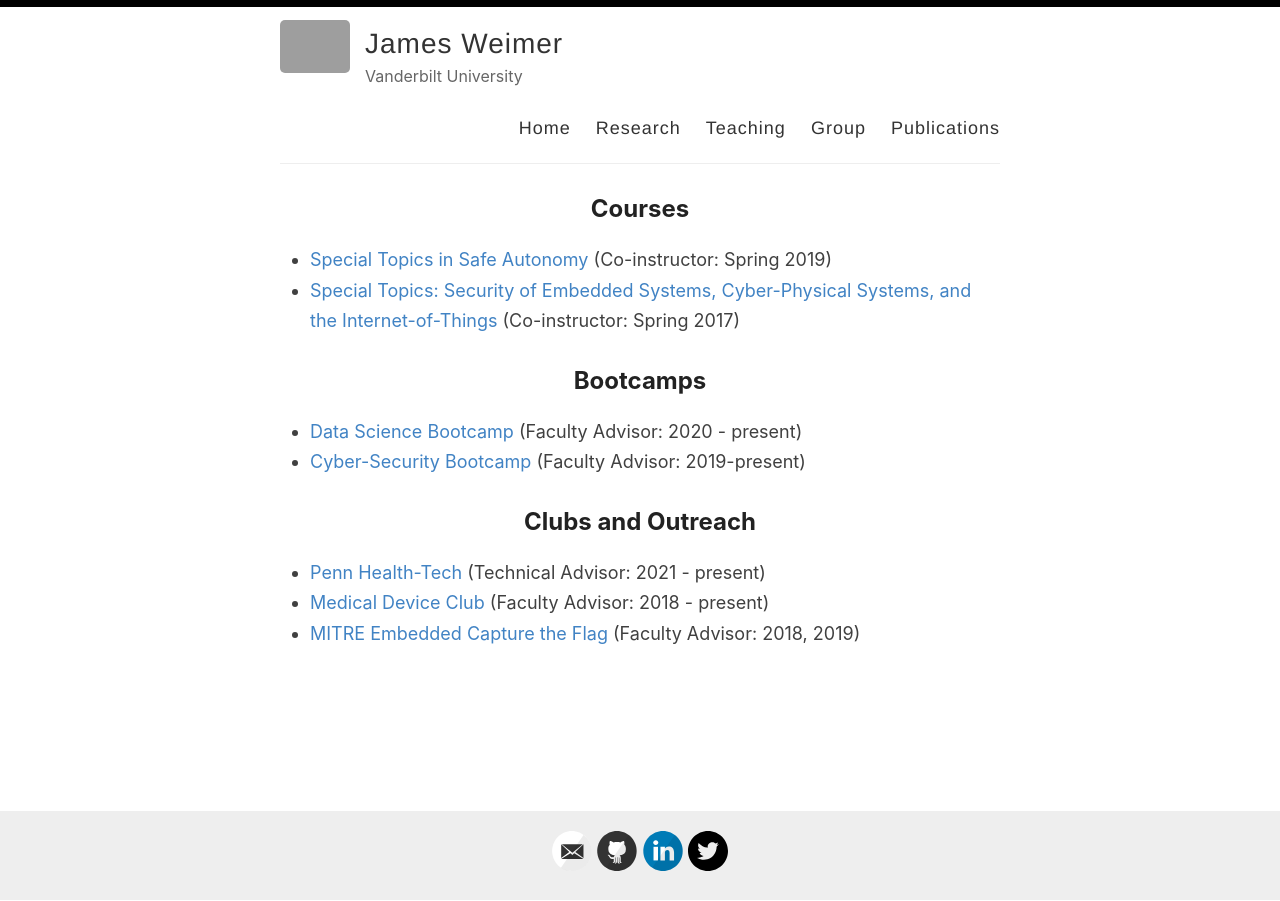
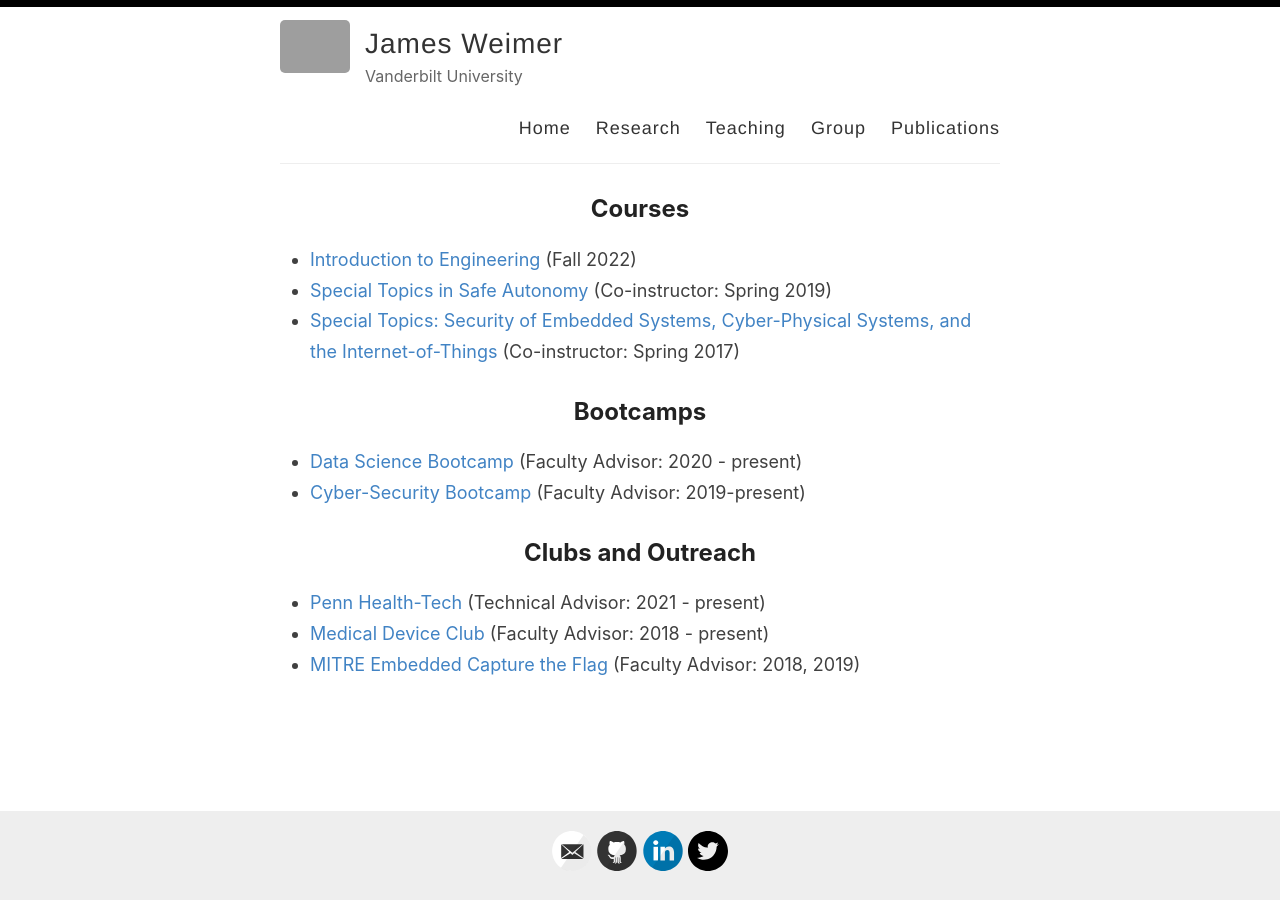
Before and after one commit to weimerj/weimerj.github.io, a Jekyll site: the page built from _pages/teaching.md, in a window 1280 px wide. Built offline with Jekyll 4.4.1, drawn with Linux system fonts in a browser that asks for light colours; our own code applies the rules of GitHub Pages for plain Markdown files; grey boxes are pictures that could not be loaded.

Commit message:
teaching

```diff
--- a/_pages/teaching.md
+++ b/_pages/teaching.md
@@ -5,6 +5,7 @@ permalink: /teaching/
 
 
 ## Courses
+- [Introduction to Engineering](https://engineering.vanderbilt.edu/ge/es140/) (Fall 2022)
 - [Special Topics in Safe Autonomy](https://rtg.cis.upenn.edu/cis700-2019/index.html) (Co-instructor: Spring 2019)
 - [Special Topics: Security of Embedded Systems, Cyber-Physical Systems, and the Internet-of-Things](https://rtg.cis.upenn.edu/cis700-002/) (Co-instructor: Spring 2017)
 
```
